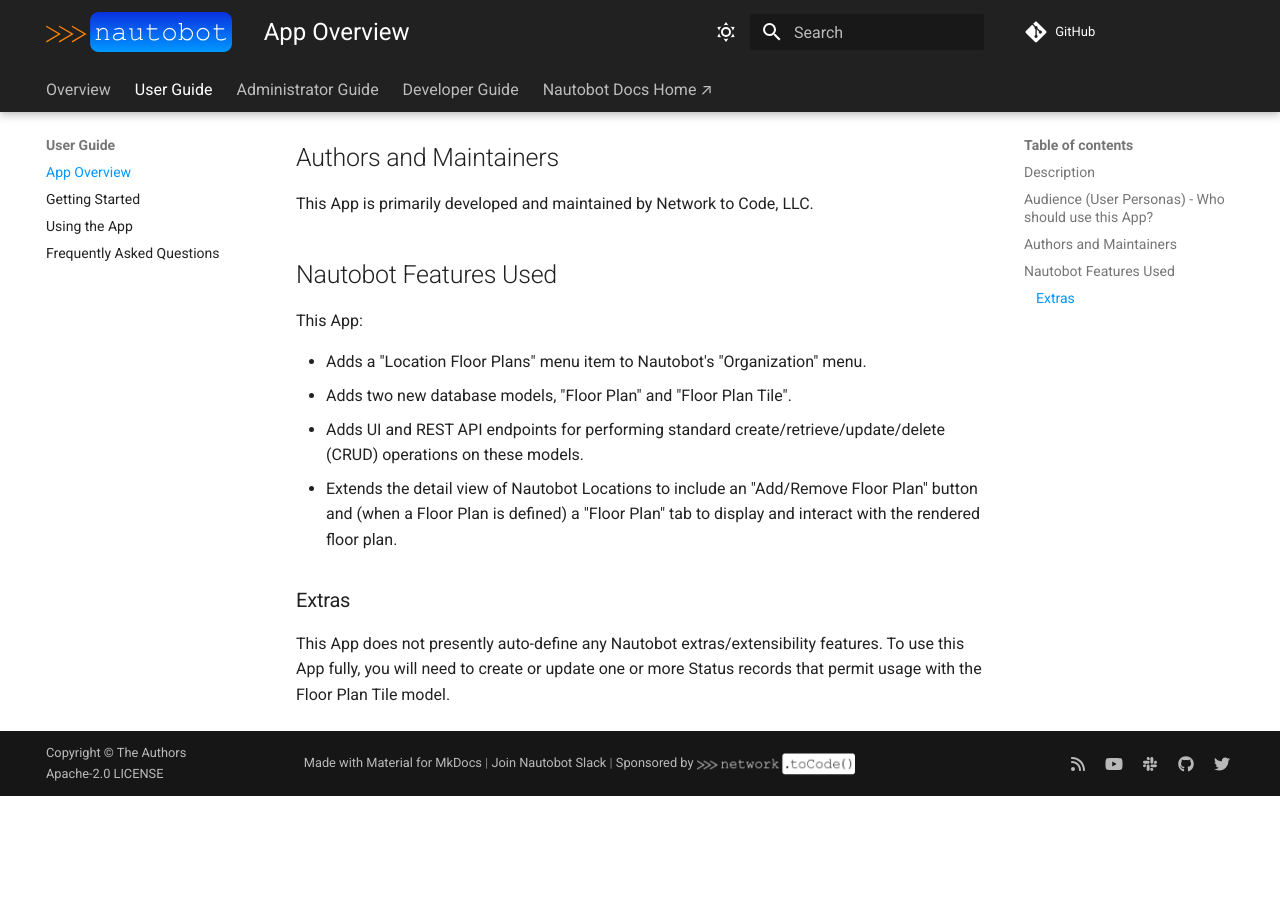
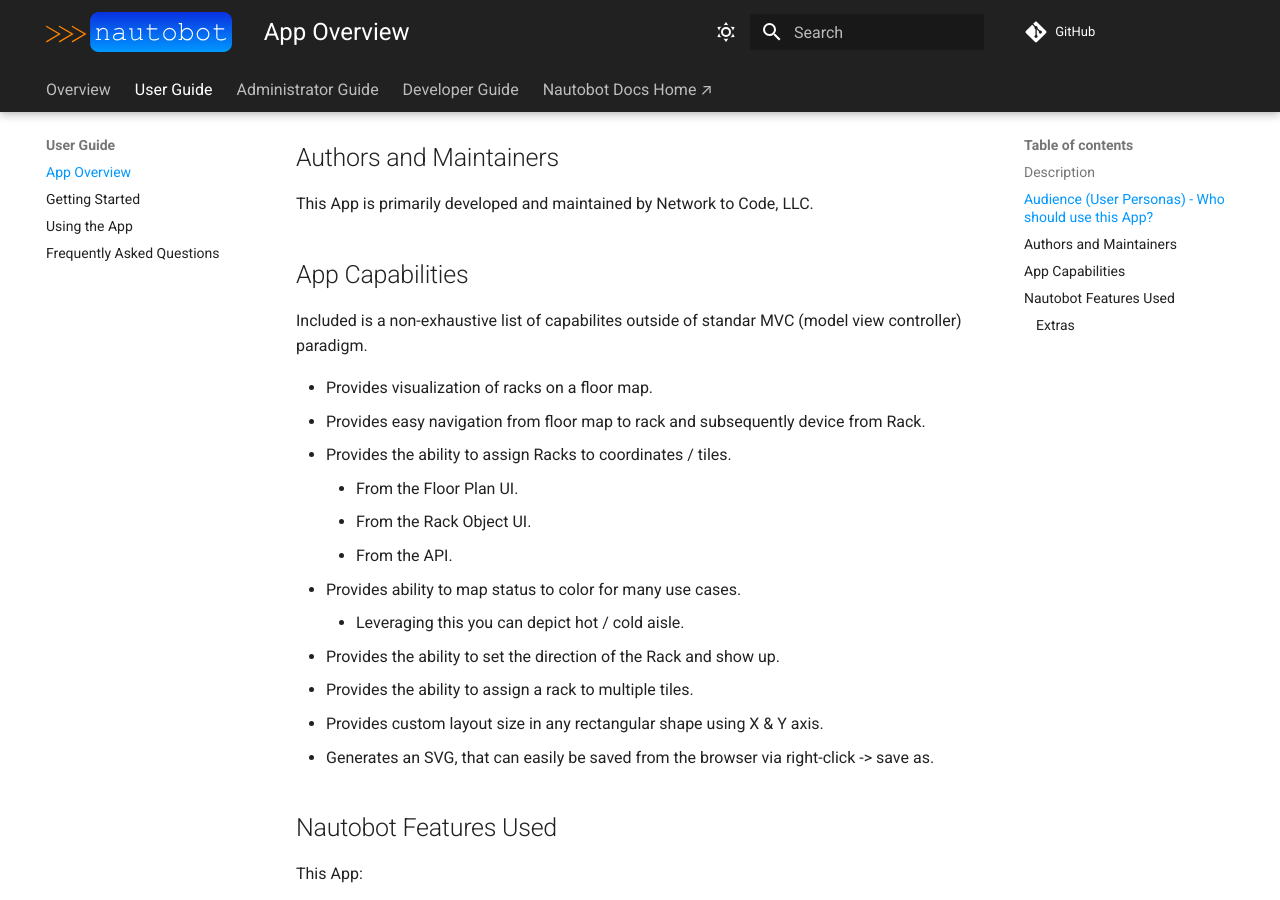
Before and after one commit to nautobot/nautobot-app-floor-plan, an MkDocs documentation site: the page built from docs/user/app_overview.md, in a window 1280 px wide and 900 px high, scrolled down 685 px. Built offline with MkDocs 1.6.1 and Material for MkDocs 9.7.7, drawn with Linux system fonts in a browser that asks for light colours; comment, search, counter and statistics services are not loaded; before the commit the page ends 1481 px from its top, so only the background shows below that.

Commit message:
Describe the capabilites of the app

```diff
--- a/docs/user/app_overview.md
+++ b/docs/user/app_overview.md
@@ -17,6 +17,23 @@
 
 This App is primarily developed and maintained by Network to Code, LLC.
 
+## App Capabilities
+
+Included is a non-exhaustive list of capabilites outside of standar MVC (model view controller) paradigm.
+
+- Provides visualization of racks on a floor map.
+- Provides easy navigation from floor map to rack and subsequently device from Rack.
+- Provides the ability to assign Racks to coordinates / tiles.
+    - From the Floor Plan UI.
+    - From the Rack Object UI.
+    - From the API.
+- Provides ability to map status to color for many use cases.
+    - Leveraging this you can depict hot / cold aisle.
+- Provides the ability to set the direction of the Rack and show up.
+- Provides the ability to assign a rack to multiple tiles.
+- Provides custom layout size in any rectangular shape using X & Y axis.
+- Generates an SVG, that can easily be saved from the browser via right-click -> save as.
+
 ## Nautobot Features Used
 
 This App:
```
